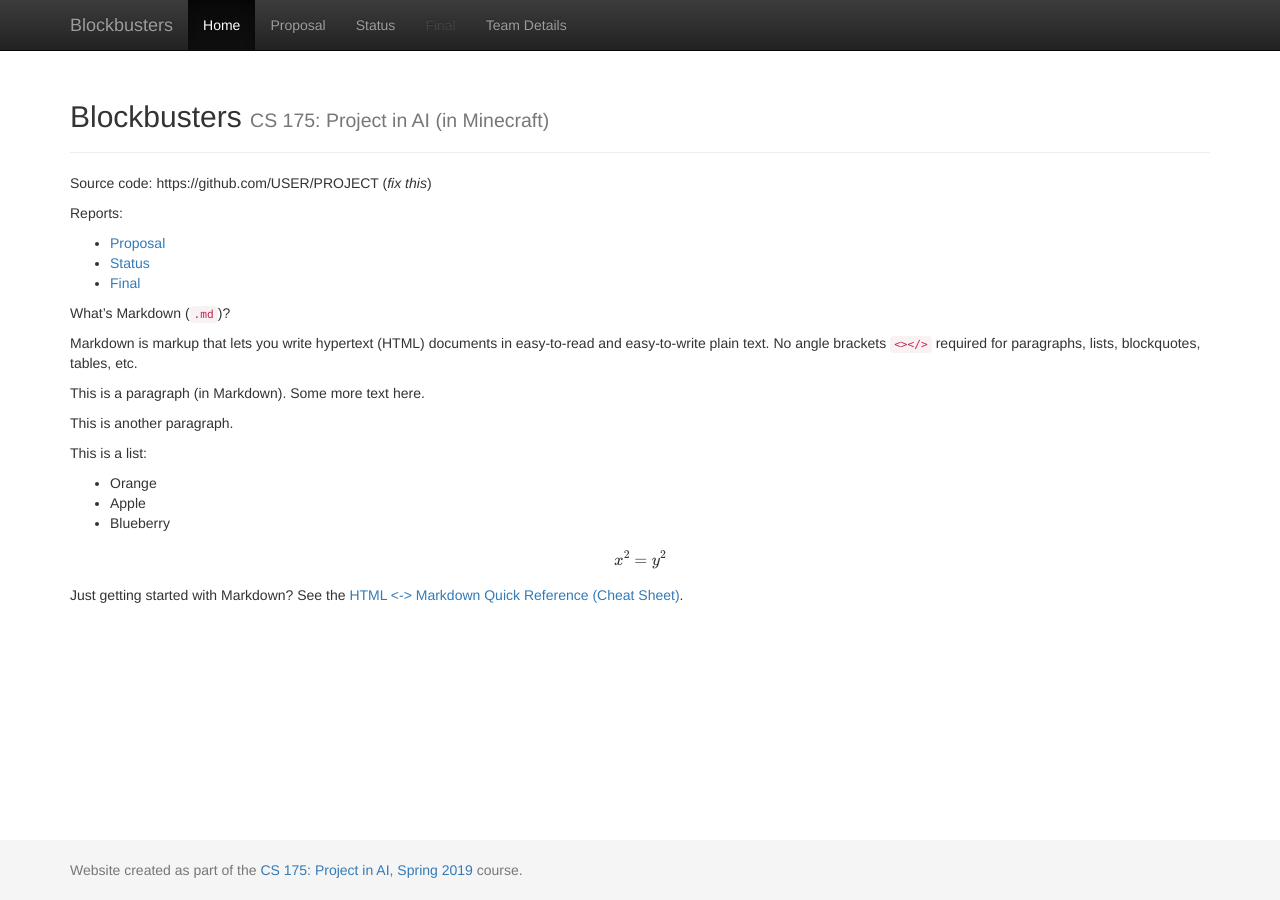
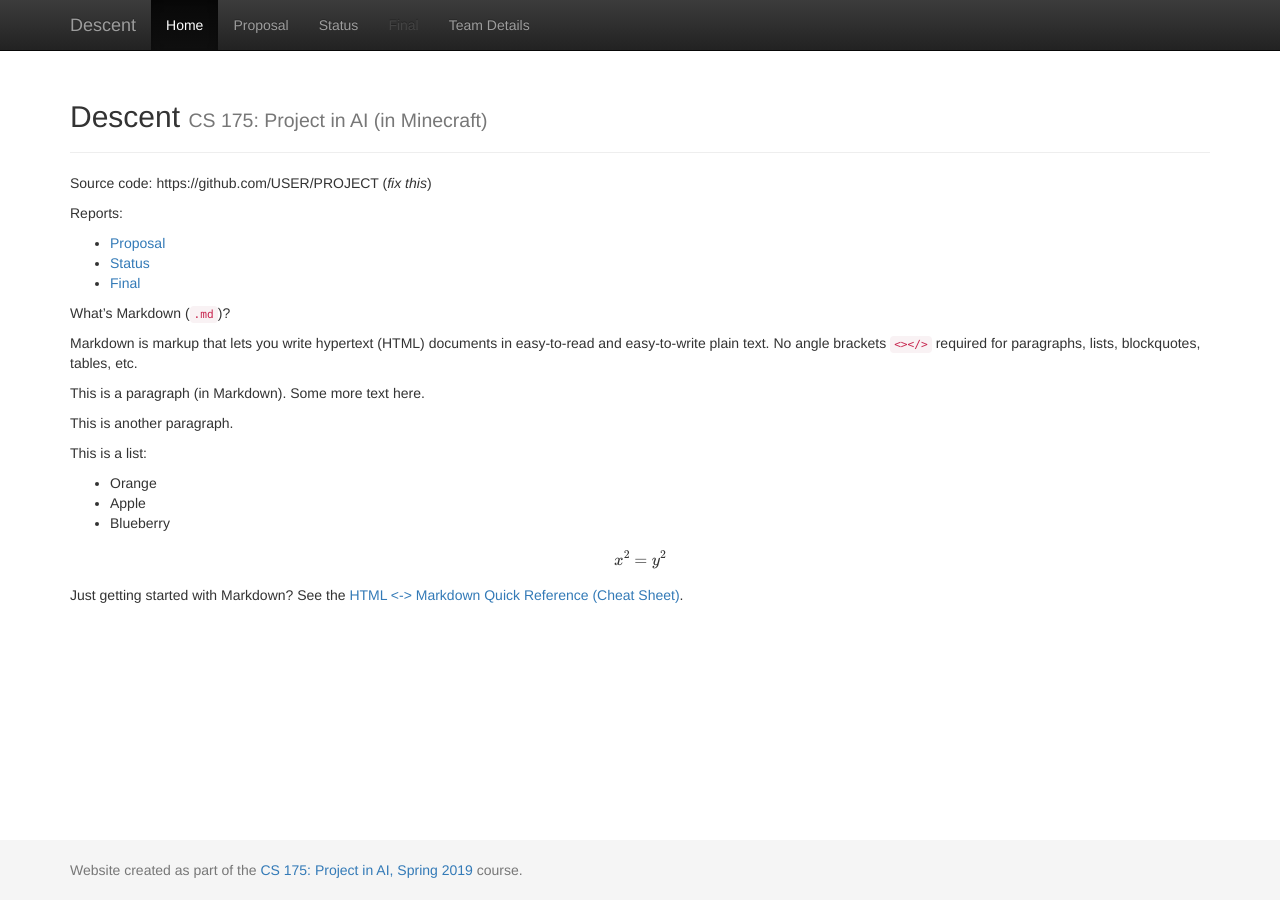
Before and after one commit to JasonMehroziad/Descendant, a Jekyll site: the page built from docs/index.md, in a window 1280 px wide. Built offline with Jekyll 4.4.1, drawn with Linux system fonts in a browser that asks for light colours; formulas are drawn with MathJax 3.

Commit message:
updated project title

```diff
--- a/docs/_config.yml
+++ b/docs/_config.yml
@@ -1,7 +1,7 @@
 ###########
 # site.title
 
-title:    'Blockbusters'
+title:    'Descent'
 subtitle: 'CS 175: Project in AI (in Minecraft)'
 
 
```
